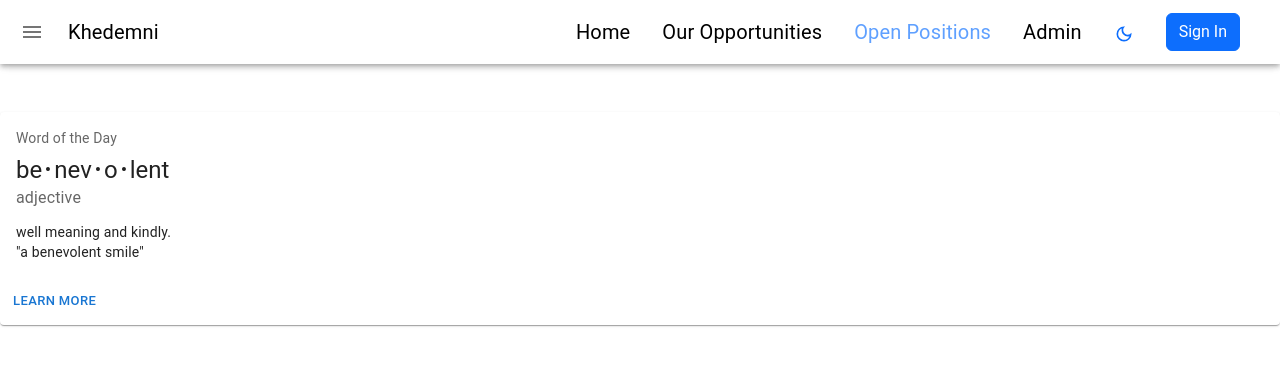
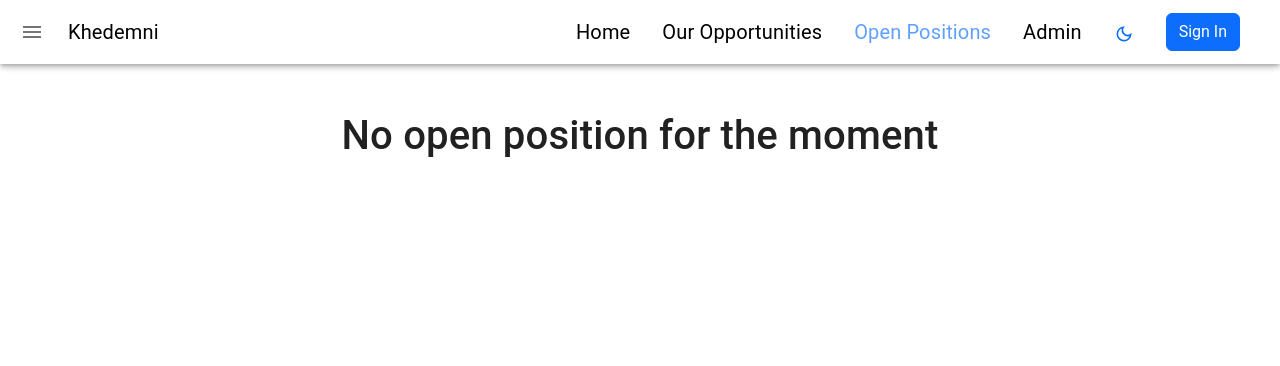
Before and after one commit to amiraBENMOU/khedemni_platform, a React (Create React App) app: page /openPositions in a window 1280 px wide. Shown: the top 366 px of the page. Built offline with nearby package versions, Linux system fonts and the light colour scheme.

Commit message:
Remove BasicCard component and update Open_positions to display a message when no positions are available; clean up Admin component by removing unused user contact list

```diff
--- a/src/Pages/admin/Admin.js
+++ b/src/Pages/admin/Admin.js
@@ -181,21 +181,6 @@ function Admin_component() {
                     </li>
             ))}
             </ul>
-            <h1>Users that are signed in and have written an email in Contact Us</h1>
-            <ul>
-                {userContacts.map(user => (
-                    <li key={user._id}>
-                        {user.fullName} - {user.email}
-                        <ul>
-                            {user.contacts.map(contact => (
-                                <li key={contact.contactId}>
-                                    {contact.content}
-                                </li>
-                            ))}
-                     </ul>
-                    </li>
-                ))}
-           </ul>
            <h1> Add Your Cmpany details : </h1>
            <Container maxWidth="sm">
                 <Box
--- a/src/Pages/openPositions/BasicCard.js
+++ /dev/null
@@ -1,40 +0,0 @@
-import * as React from 'react';
-import Box from '@mui/material/Box';
-import Card from '@mui/material/Card';
-import CardActions from '@mui/material/CardActions';
-import CardContent from '@mui/material/CardContent';
-import Button from '@mui/material/Button';
-import Typography from '@mui/material/Typography';
-
-const bull = (
-  <Box
-    component="span"
-    sx={{ display: 'inline-block', mx: '2px', transform: 'scale(0.8)' }}
-  >
-    •
-  </Box>
-);
-
-export default function BasicCard() {
-  return (
-    <Card sx={{ minWidth: 275 }}>
-      <CardContent>
-        <Typography gutterBottom sx={{ color: 'text.secondary', fontSize: 14 }}>
-          Word of the Day
-        </Typography>
-        <Typography variant="h5" component="div">
-          be{bull}nev{bull}o{bull}lent
-        </Typography>
-        <Typography sx={{ color: 'text.secondary', mb: 1.5 }}>adjective</Typography>
-        <Typography variant="body2">
-          well meaning and kindly.
-          <br />
-          {'"a benevolent smile"'}
-        </Typography>
-      </CardContent>
-      <CardActions>
-        <Button size="small">Learn More</Button>
-      </CardActions>
-    </Card>
-  );
-}
--- a/src/Pages/openPositions/openPositions.js
+++ b/src/Pages/openPositions/openPositions.js
@@ -1,12 +1,15 @@
 import React from 'react';
 import Navbar_khedmouni from '../../navbar.js';
-import BasicCard from'../openPositions/BasicCard.js'
+
 
 function Open_positions() {
     return (
         <div className='OpenPositions'>
             <Navbar_khedmouni />
-            <BasicCard/>
+            <div className='container text-center'>
+                <h1>No open position for the moment </h1>
+
+            </div>
 
         </div>
     );
```
